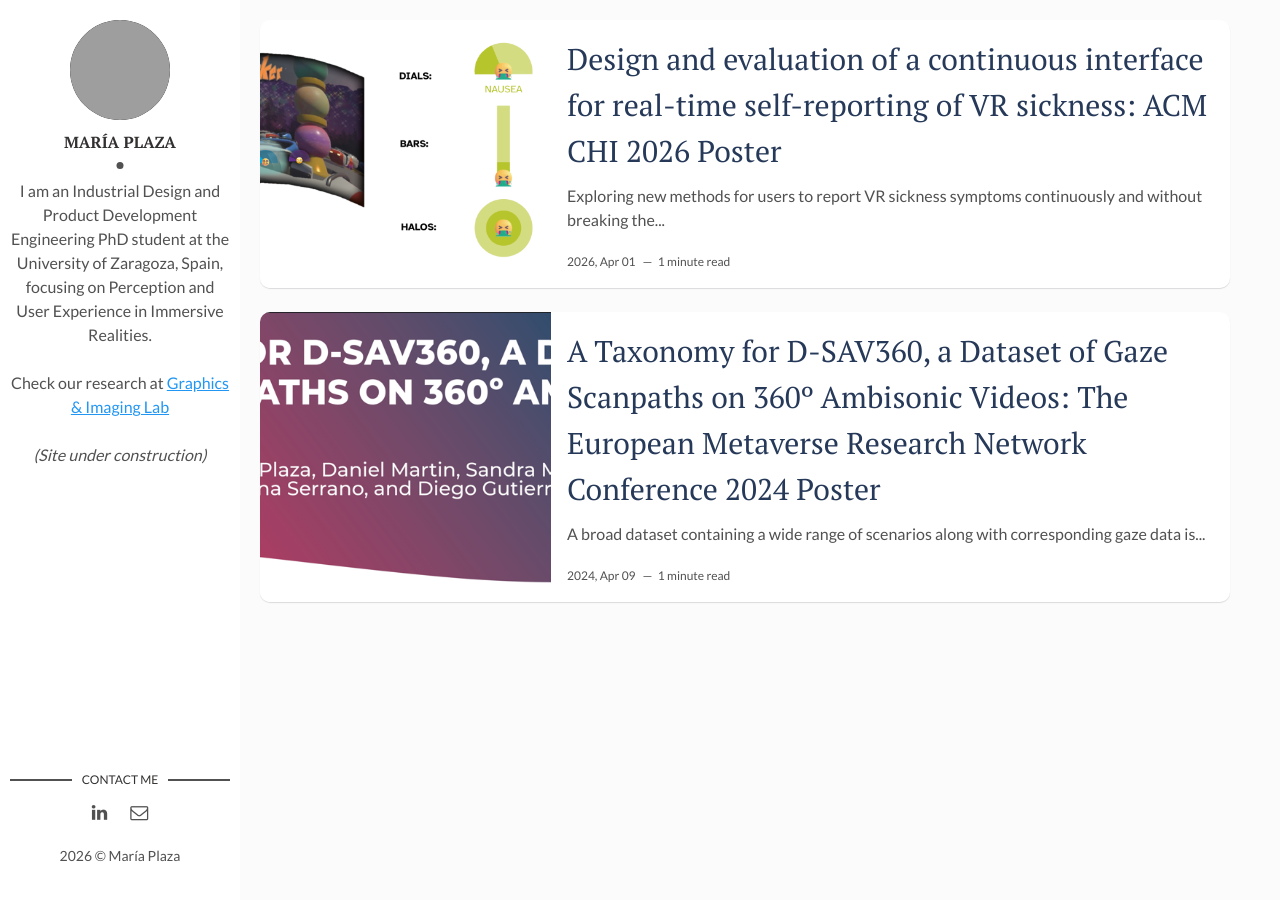
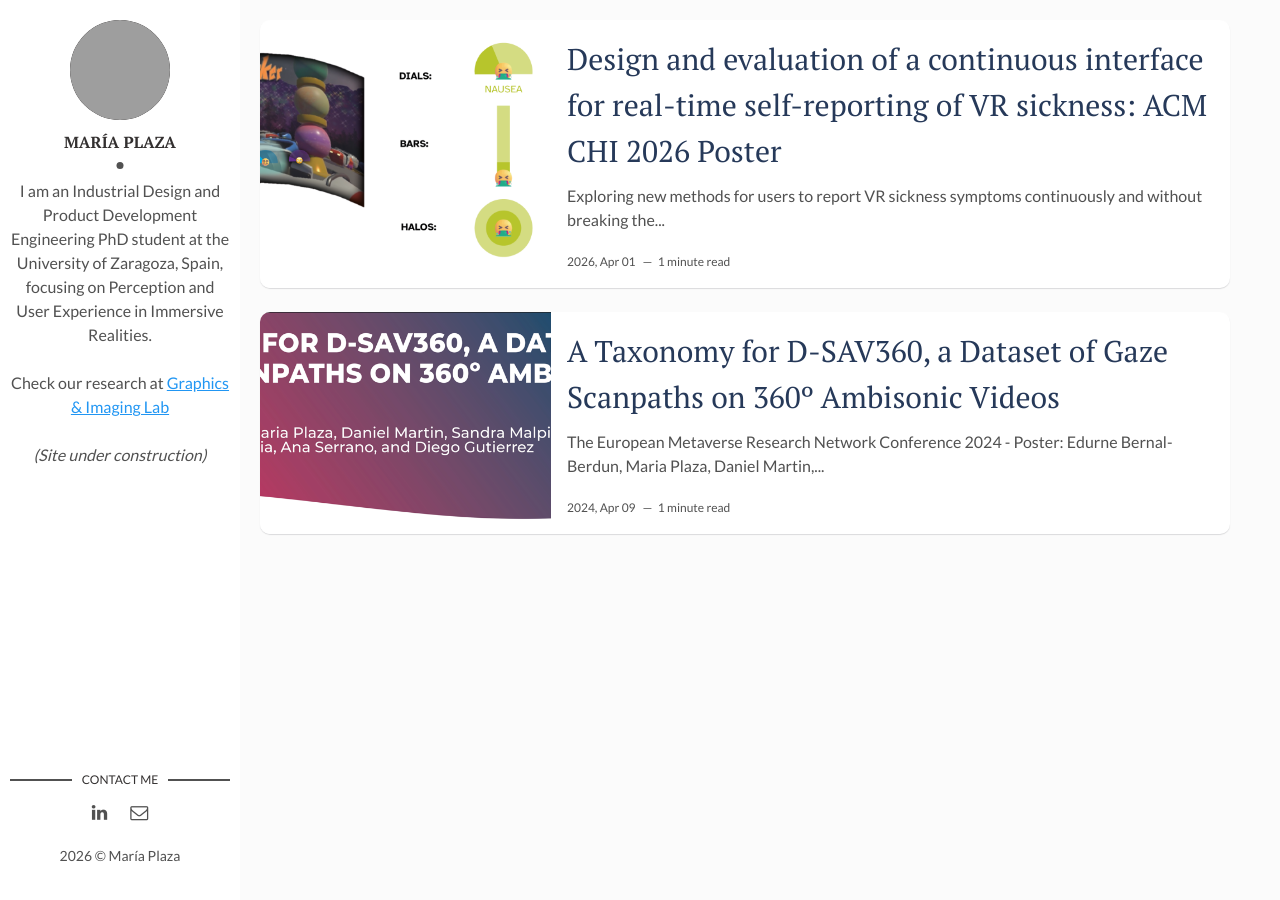
Before and after one commit to mariaplazap/mariaplaza, a Jekyll site: the page built from index.html, in a window 1280 px wide. Built offline with Jekyll 4.4.1, drawn with Linux system fonts in a browser that asks for light colours; the list of posts is cut into pages by our own code; grey boxes are pictures that could not be loaded.

Commit message:
Revise title and enhance poster details
Updated the title and added author information for the poster.

```diff
--- a/_posts/2024-04-9-ATaxonomyforD-SAV360aDatasetofGazeScanpathson360AmbisonicVideos-EMRN24Poster.md
+++ b/_posts/2024-04-9-ATaxonomyforD-SAV360aDatasetofGazeScanpathson360AmbisonicVideos-EMRN24Poster.md
@@ -1,13 +1,13 @@
 ---
 layout: post
-title: "A Taxonomy for D-SAV360, a Dataset of Gaze Scanpaths on 360º Ambisonic Videos: The European Metaverse Research Network Conference 2024 Poster"
+title: "A Taxonomy for D-SAV360, a Dataset of Gaze Scanpaths on 360º Ambisonic Videos"
 date: 2024-04-09 13:32:20 +0300
 #description: You’ll find this post in your `_posts` directory. Go ahead and edit it and re-build the site to see your changes. # Add post description (optional)
 img: posterEMRN24head.png # Add image post (optional)
 fig-caption:  # Add figcaption (optional)
 tags: [EMRN24 Conference, Poster]
 ---
-A broad dataset containing a wide range of scenarios along with corresponding gaze data is essential to understand how humans visually behave within Virtual reality in order to fully leverage its potential in creating enganging experiences.
+The European Metaverse Research Network Conference 2024 - Poster: Edurne Bernal-Berdun, Maria Plaza, Daniel Martin, Sandra Malpica, Belen Masia, Ana Serrano, and Diego Gutierrez
 
 ## Overview
 Understanding how humans visually behave within virtual reality environments is essential to fully leverage its potential in creating enganging experiences. Therefore, it is necessary a broad dataset containing a wide range of scenarios, along with corresponding gaze data collected from a diverse and extensive group of observers.
```
